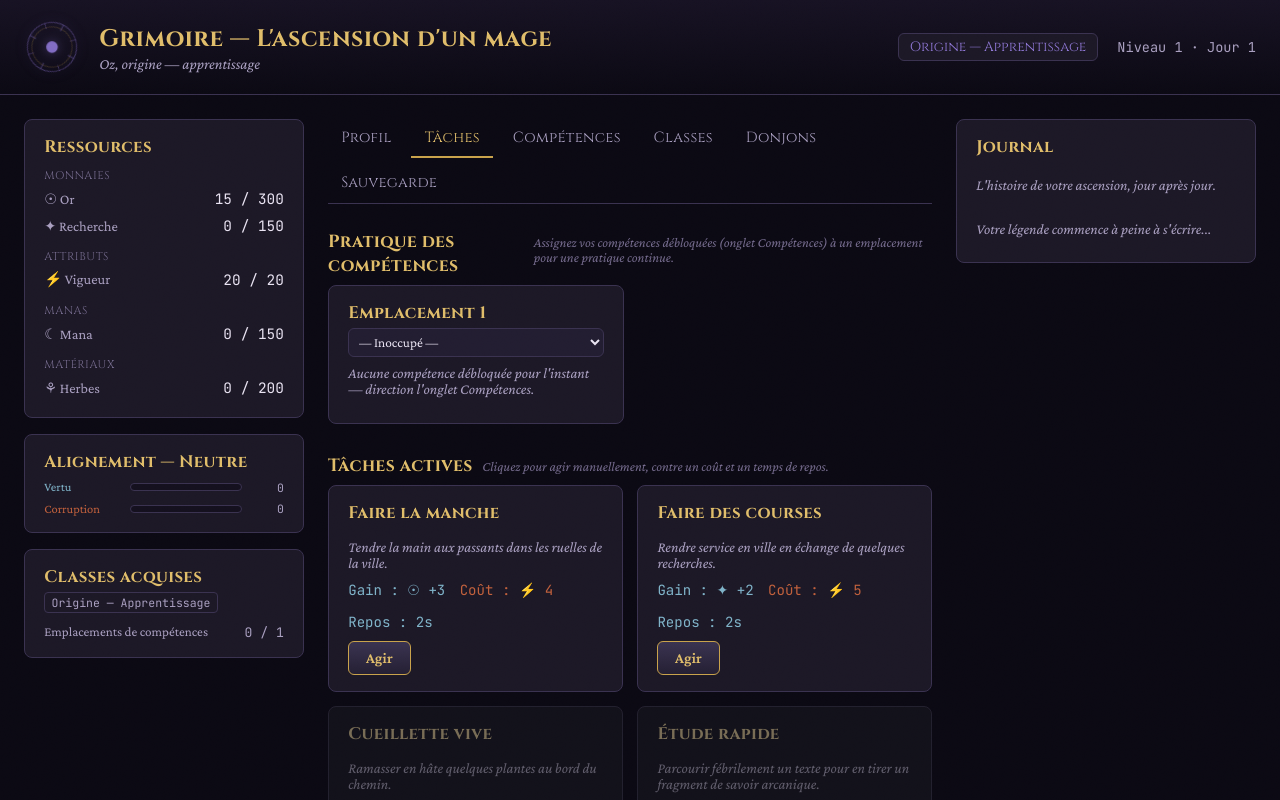
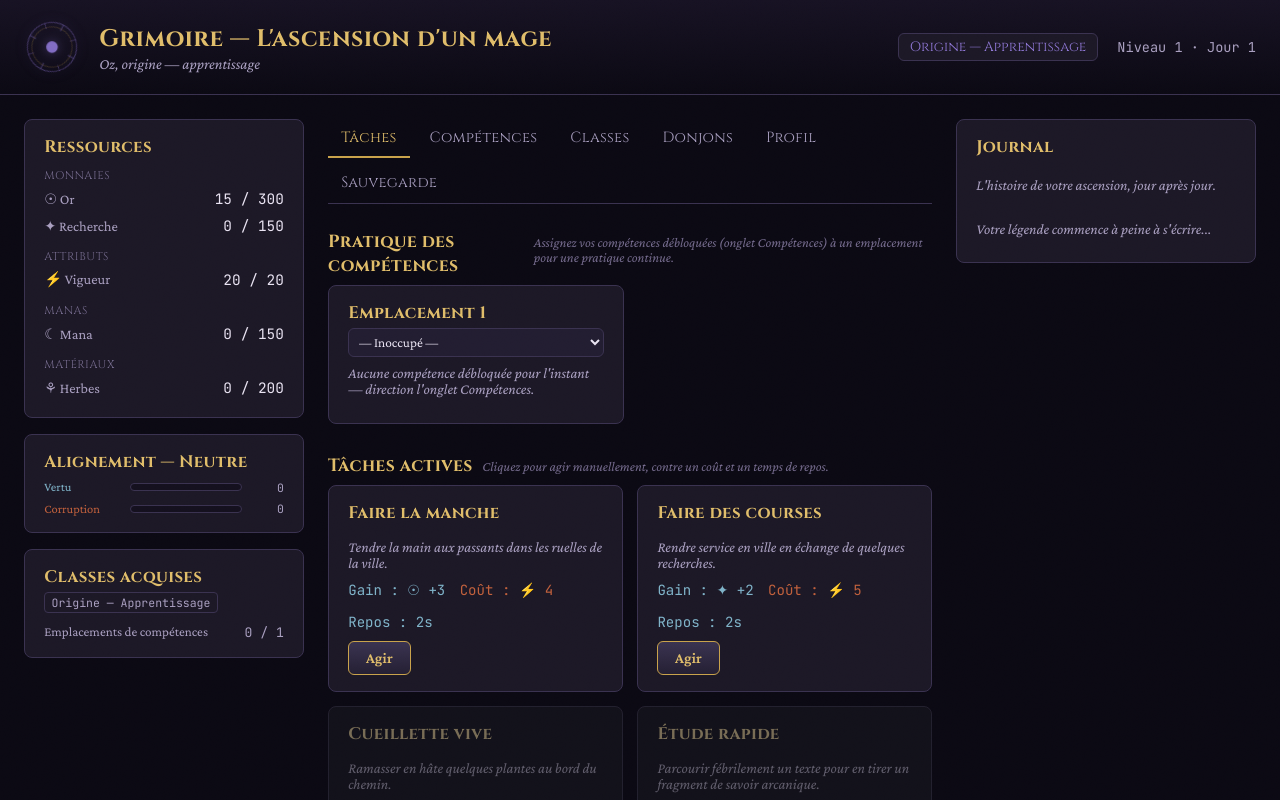
Before and after one commit to QGonnon/Grimoire, a Vue app: page / in a window 1280 px wide. Shown: the top 800 px of the page. Built offline with nearby package versions, Linux system fonts and the light colour scheme.

Commit message:
feat: reorder tabs to place profile tab after dungeons for better navigation

```diff
--- a/src/App.vue
+++ b/src/App.vue
@@ -15,11 +15,11 @@ import SaveTab from './components/tabs/SaveTab.vue';
 type TabId = 'profile' | 'tasks' | 'skills' | 'classes' | 'dungeons' | 'save';
 
 const tabs: { id: TabId; label: string }[] = [
-  { id: 'profile', label: 'Profil' },
   { id: 'tasks', label: 'Tâches' },
   { id: 'skills', label: 'Compétences' },
   { id: 'classes', label: 'Classes' },
   { id: 'dungeons', label: 'Donjons' },
+  { id: 'profile', label: 'Profil' },
   { id: 'save', label: 'Sauvegarde' },
 ];
 
```
